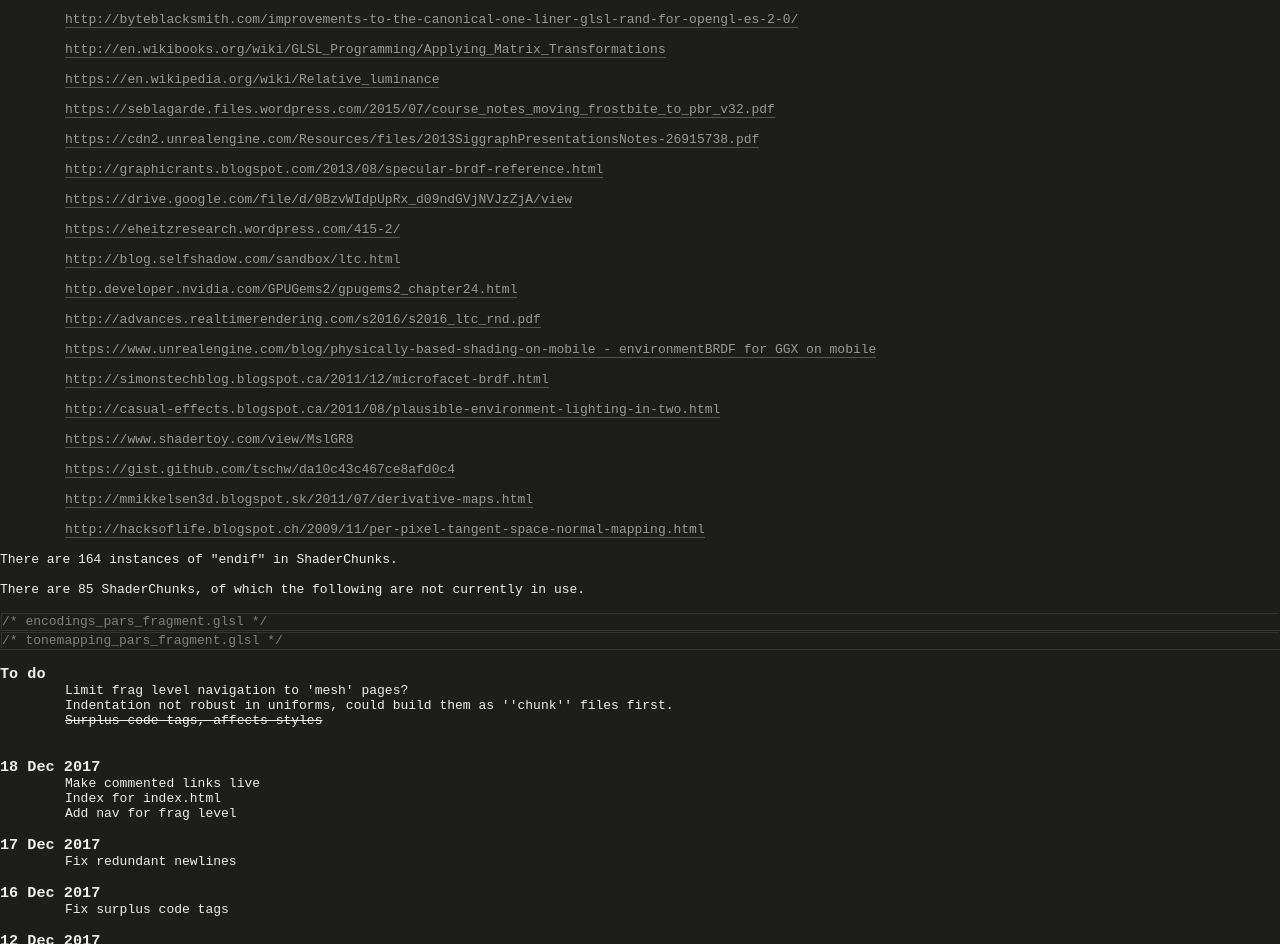
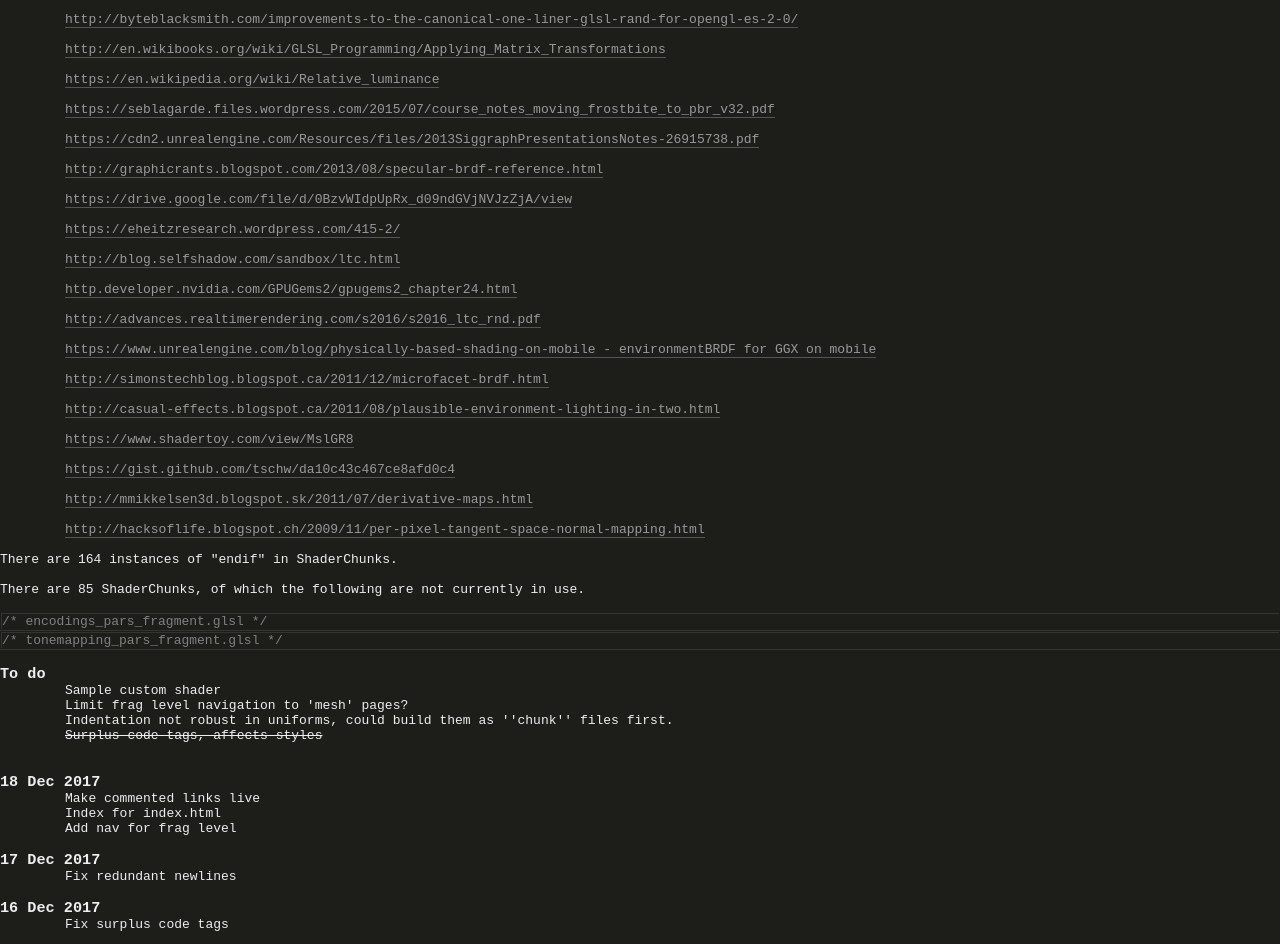
Before and after one commit to koober/Lib-Reader, a plain HTML site: page index.html in a window 1280 px wide. Shown: the part 130-1074 px from the top of the page. Drawn offline with Linux system fonts and the light colour scheme.

Commit message:
update todo list

```diff
--- a/index.html
+++ b/index.html
@@ -197,6 +197,7 @@ vec3 OptimizedCineonToneMapping( vec3 color ) {
 }
 </code></pre></div>
 <br><h3>To do</h3><div class="indented">
+<p> Sample custom shader</p>
 <p> Limit frag level navigation to 'mesh' pages?</p>
 <p>Indentation not robust in uniforms, could build them as ''chunk'' files first.</p>
 <p><del>Surplus code tags, affects styles</del></p></div>
```
Also changed, not shown: 1 other file.
